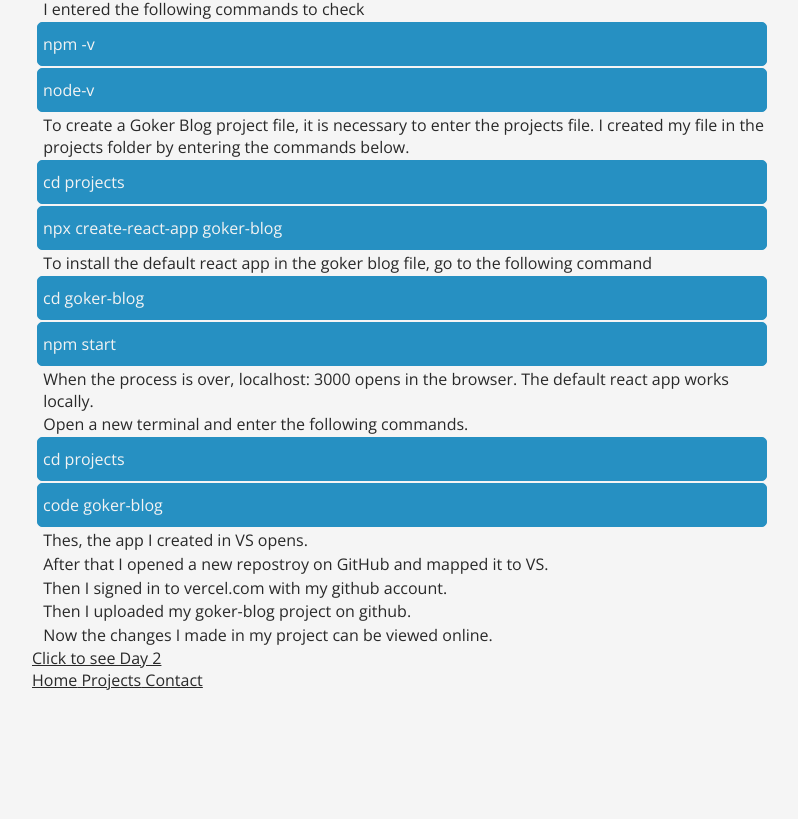
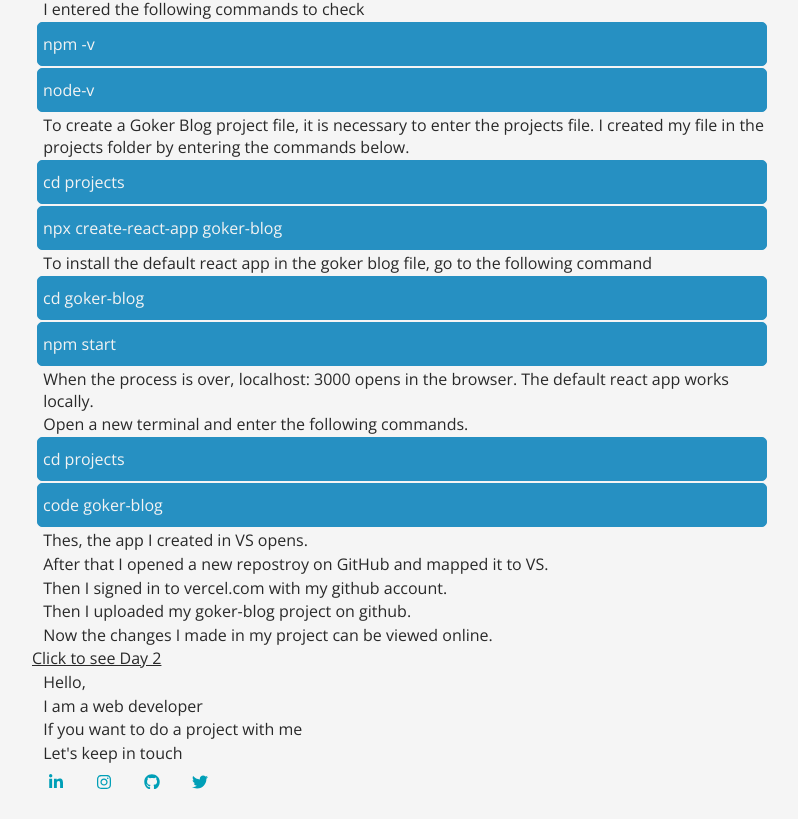
Before and after one commit to gokerlek/goker-blog, a React (Create React App) app: page / in a window 1280 px wide. Shown: the part 448-1267 px from the top of the page, without its empty margins (238-1036 px from the left). Built offline with nearby package versions, Linux system fonts and the light colour scheme.

Commit message:
short bio and social media links import footer

```diff
--- a/src/components/footer.js
+++ b/src/components/footer.js
@@ -1,11 +1,20 @@
-import { Link } from "react-router-dom";
-import { Container } from '../components/container/container'
+import { IconWithLink } from './icon-component/icon-with-link';
+import { FaLinkedinIn } from "react-icons/fa";
+import { FaGithub } from "react-icons/fa";
+import { FaTwitter } from "react-icons/fa";
+import { FaInstagram } from "react-icons/fa";
+import { Container } from './container/container'
 export const Footer = () => {
     return <div className="footer">
         <Container>
-            <Link to="/"> Home</Link>
-            <Link to="/projects"> Projects</Link>
-            <Link to="/contact"> Contact</Link>
+            <p>Hello,</p>
+            <p>I am a web developer</p>
+            <p>If you want to do a project with me</p>
+            <p>Let's keep in touch</p>
+            <IconWithLink link="https://www.linkedin.com/in/gokerzafer/" icon={FaLinkedinIn} />
+            <IconWithLink link="https://www.instagram.com/gokerlek" icon={FaInstagram} />
+            <IconWithLink link="https://github.com/gokerlek" icon={FaGithub} />
+            <IconWithLink link="https://twitter.com/gokerzfr" icon={FaTwitter} />
         </Container>
     </div>
 }
```
